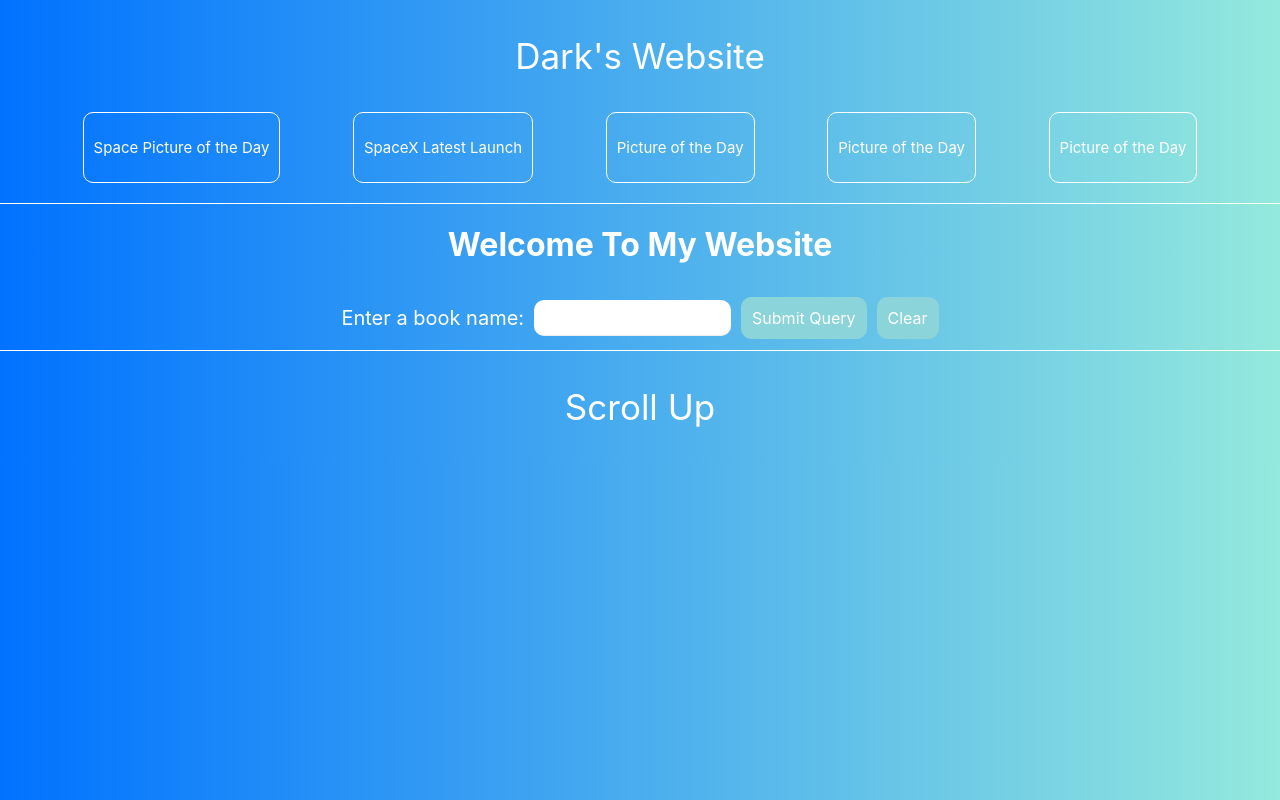
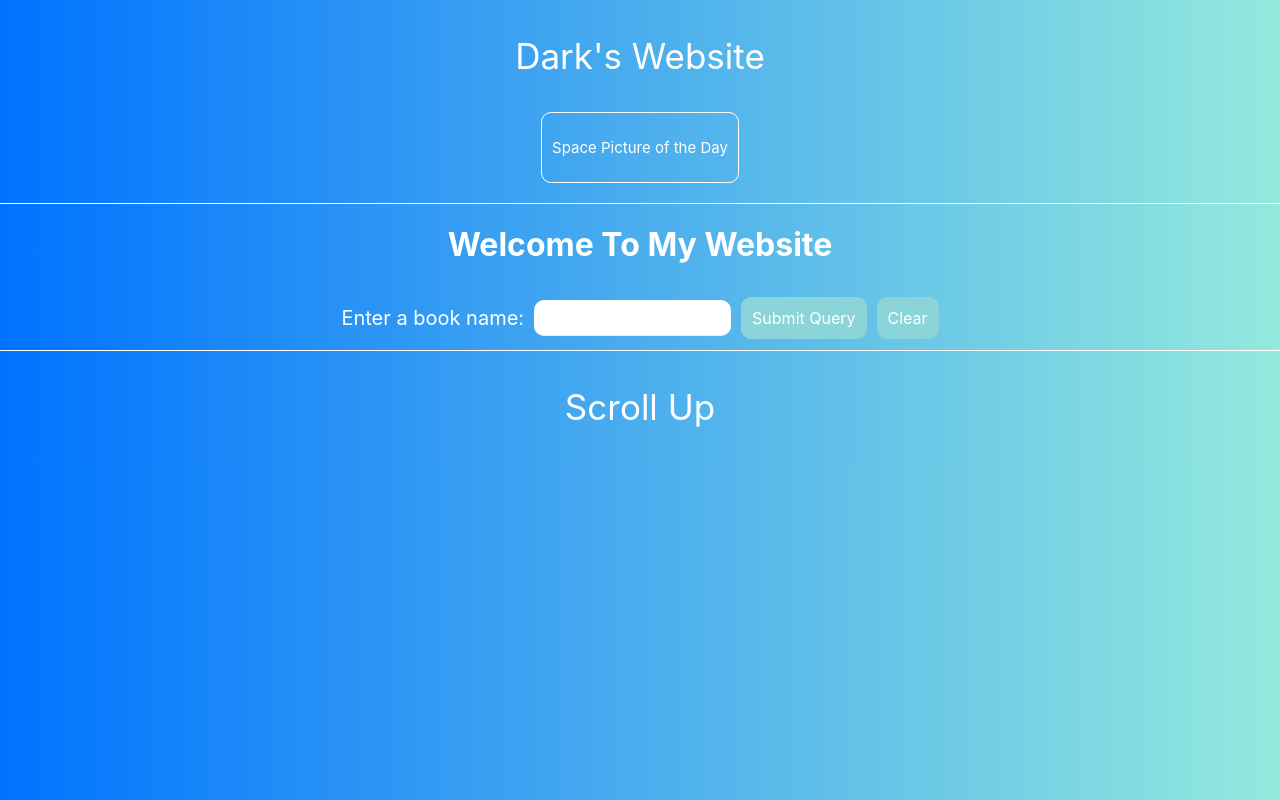
Before and after one commit to elvenhope/My-Website, a Next.js app: page / in a window 1280 px wide. Built offline with nearby package versions, Linux system fonts and the light colour scheme.

Commit message:
Beta 0.5

```diff
--- a/components/Header/Header.js
+++ b/components/Header/Header.js
@@ -15,26 +15,6 @@ export default function Header() {
                         <p>Space Picture of the Day</p>
                     </div>
                 </Link>
-                <Link href="/SpaceX">
-                    <div>
-                        <p>SpaceX Latest Launch</p>
-                    </div>
-                </Link>
-                <Link href="/NasaPicture">
-                    <div>
-                        <p>Picture of the Day</p>
-                    </div>
-                </Link>
-                <Link href="/NasaPicture">
-                    <div>
-                        <p>Picture of the Day</p>
-                    </div>
-                </Link>
-                <Link href="/NasaPicture">
-                    <div>
-                        <p>Picture of the Day</p>
-                    </div>
-                </Link>
             </div>
         </header>
     )
```
